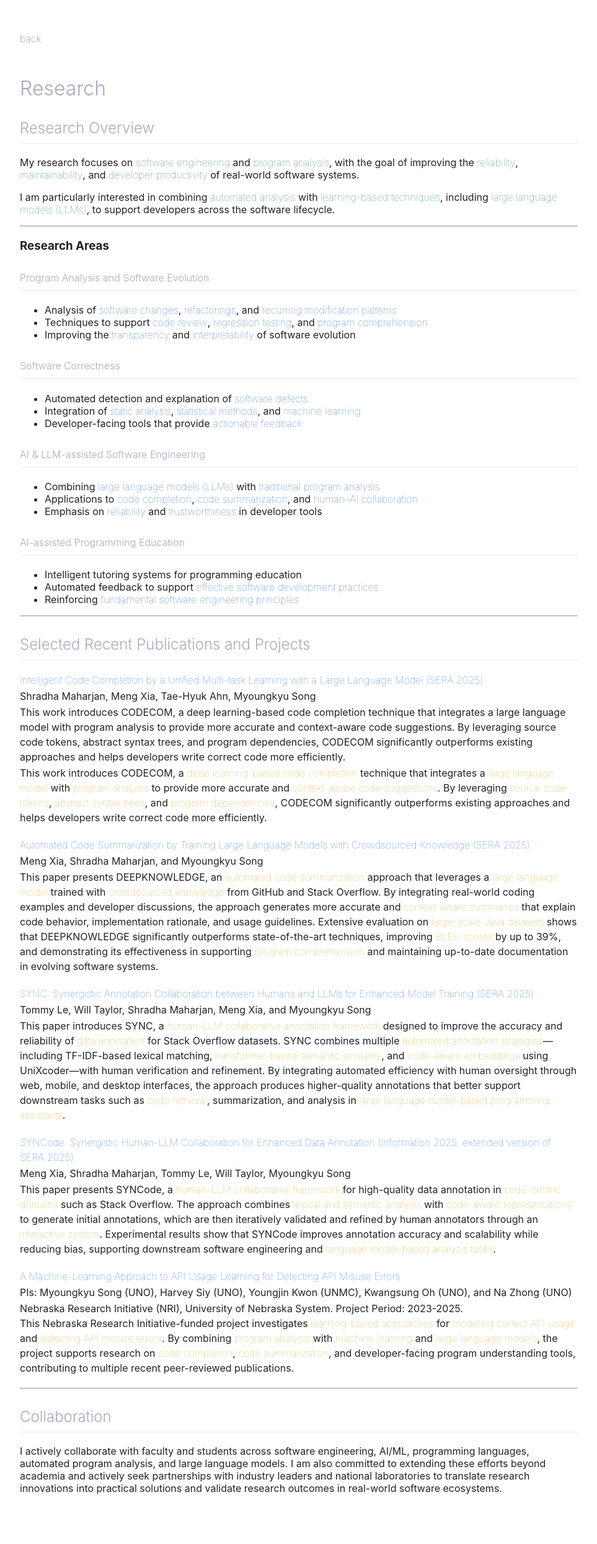
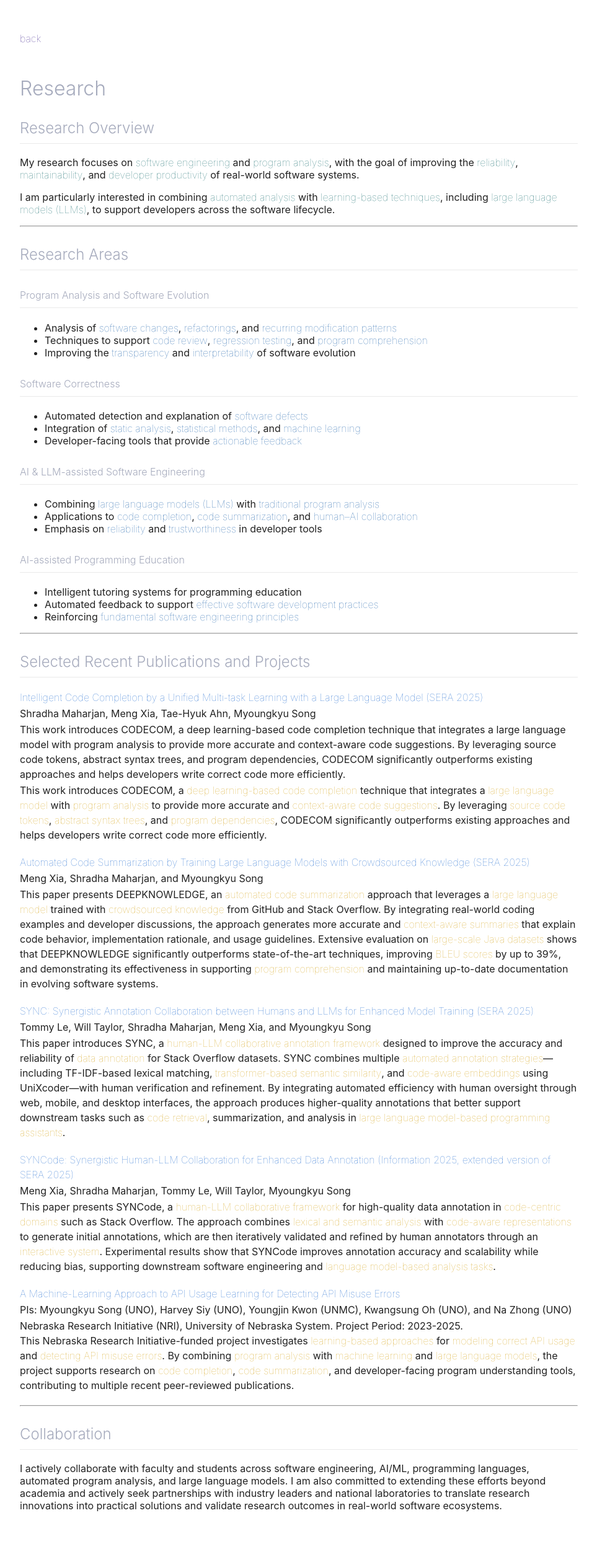
Before and after one commit to unose/unose.github.io, a Jekyll site: the page built from research.md, in a window 1280 px wide. Shown: the whole page at 62% size, without its empty margins (158-1121 px from the left). Built offline with Jekyll 4.4.1, drawn with Linux system fonts in a browser that asks for light colours; before the commit the page ends 2463 px from its top, so only the background shows below that.

Commit message:
2026-01-01 02:40
Updated

```diff
--- a/research.md
+++ b/research.md
@@ -19,7 +19,7 @@ permalink: /research/
 
 ---
 
-<h3>Research Areas</h3>
+<h2>Research Areas</h2>
 
 <h4>Program Analysis and Software Evolution</h4>
 <ul>
```
